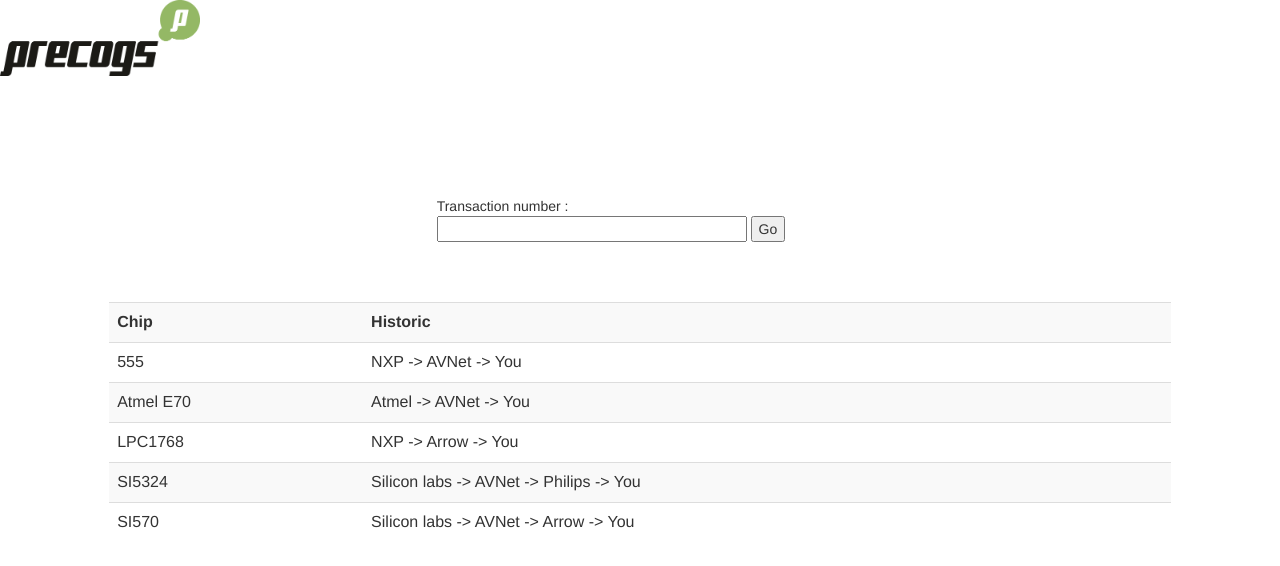
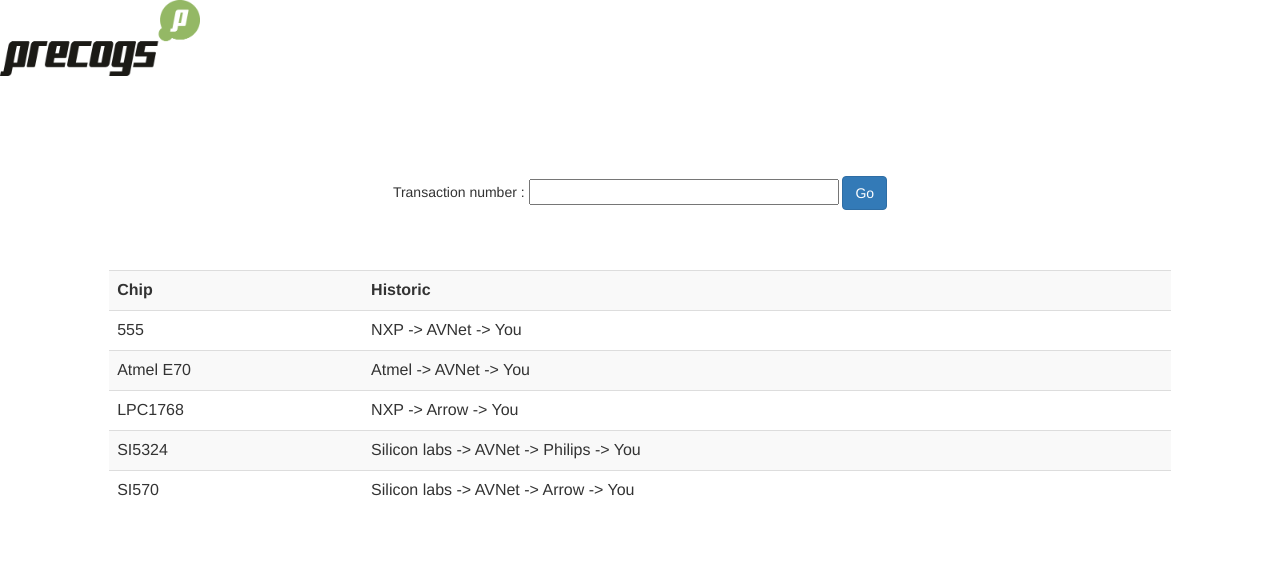
Before and after one commit to clement-roblot/precogsBlockchain, a website: page index.html in a window 1280 px wide. Drawn offline with nearby package versions, Linux system fonts and the light colour scheme.

Commit message:
Better usage of bootstrap.

```diff
--- a/index.html
+++ b/index.html
@@ -23,14 +23,8 @@
 
 <br>
 <br>
-<br>
 
-
-<div class="row">
-  <div class="col-md-4"></div>
-  <div class="col-md-4">Transaction number : <input id="transactionNumber" type="text" size="35" value=""> <input id="goTransaction" type="button" value="Go"></div>
-  <div class="col-md-4"></div>
-</div>
+<div class="center-block" style="float:none; text-align: center;">Transaction number : <input id="transactionNumber" type="text" size="35" value=""> <button id="goTransaction" type="button" class="btn btn-primary">Go</button></div>
 
 <br>
 <br>
```
